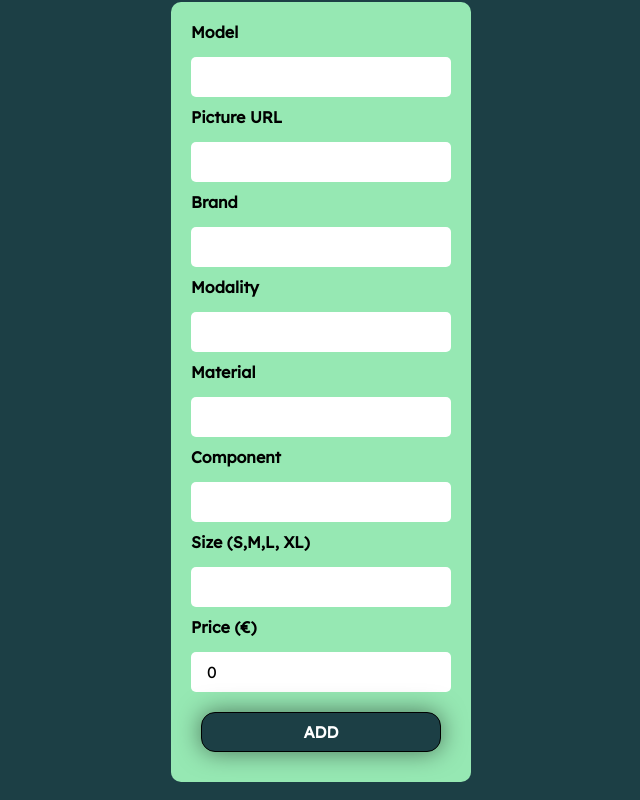
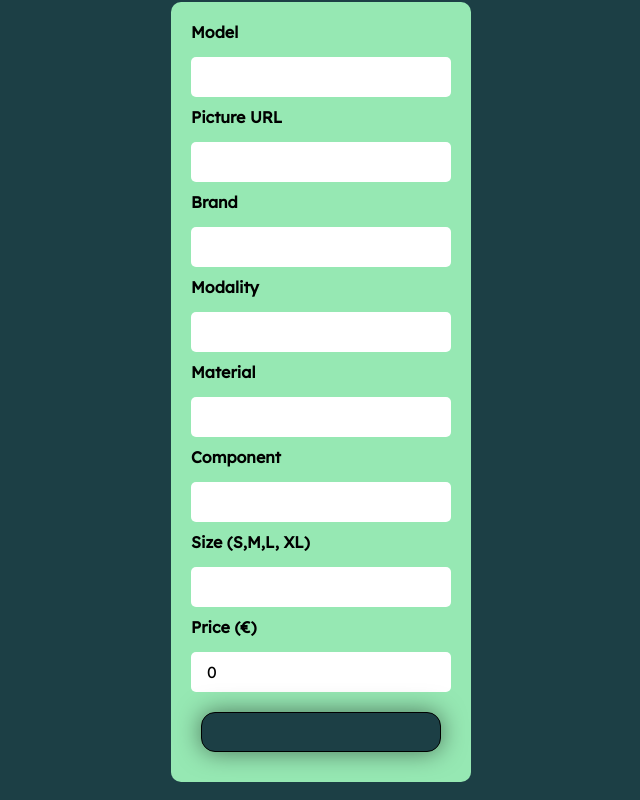
Before and after one commit to fjgrande/Bikevogue, a React (Vite) app: page /add in a window 1280 px wide. Shown: the part 240-1040 px from the top of the page, without its empty margins (319-959 px from the left). Built offline with nearby package versions, Linux system fonts and the light colour scheme; no server answers.

Commit message:
Update BikeForm onSubmit for modify and add function

```diff
--- a/src/components/BikeForm/BikeForm.tsx
+++ b/src/components/BikeForm/BikeForm.tsx
@@ -1,13 +1,21 @@
 import { useState } from "react";
-import { BikesData } from "../../store/features/bikes/types";
+import { BikesData, BikesStructure } from "../../store/features/bikes/types";
 import Button from "../Button/Button";
 import BikeFormStyled from "./BikeFormStyled";
 
 interface FormProps {
-  onSubmit: (bikeData: BikesData) => void;
+  onSubmit: (bikeData: BikesData | BikesStructure) => void;
+  bike?: BikesStructure;
+  textButton: string;
+  isEditMode?: boolean;
 }
 
-const BikeForm = ({ onSubmit }: FormProps): React.ReactElement => {
+const BikeForm = ({
+  onSubmit,
+  bike,
+  textButton,
+  isEditMode = false,
+}: FormProps): React.ReactElement => {
   const initialBikeFormState: BikesData = {
     model: "",
     image: "",
@@ -19,7 +27,9 @@ const BikeForm = ({ onSubmit }: FormProps): React.ReactElement => {
     price: 0,
   };
 
-  const [bikeData, setBikeData] = useState(initialBikeFormState);
+  const [bikeData, setBikeData] = useState(
+    isEditMode ? (bike as BikesData) : initialBikeFormState,
+  );
 
   const onChangeForm = (
     event: React.ChangeEvent<
@@ -34,7 +44,7 @@ const BikeForm = ({ onSubmit }: FormProps): React.ReactElement => {
 
   const handleOnSubmit = (event: React.FormEvent<HTMLFormElement>) => {
     event?.preventDefault();
-    onSubmit(bikeData);
+    onSubmit(isEditMode ? (bikeData as BikesStructure) : bikeData);
   };
 
   const disabledButton =
@@ -142,7 +152,7 @@ const BikeForm = ({ onSubmit }: FormProps): React.ReactElement => {
           onChange={onChangeForm}
           required
         />
-        <Button text="add" disabled={disabledButton} />
+        <Button text={textButton} disabled={disabledButton} />
       </div>
     </BikeFormStyled>
   );
```
